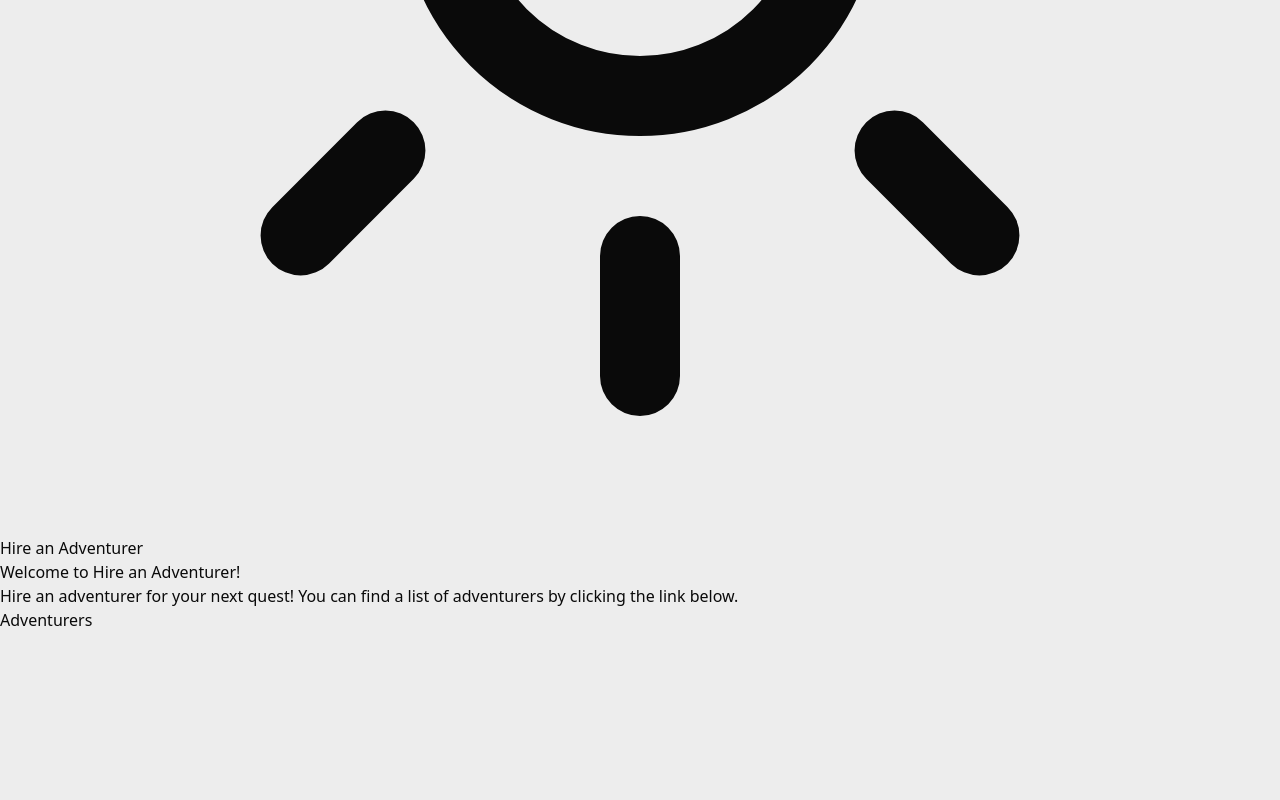
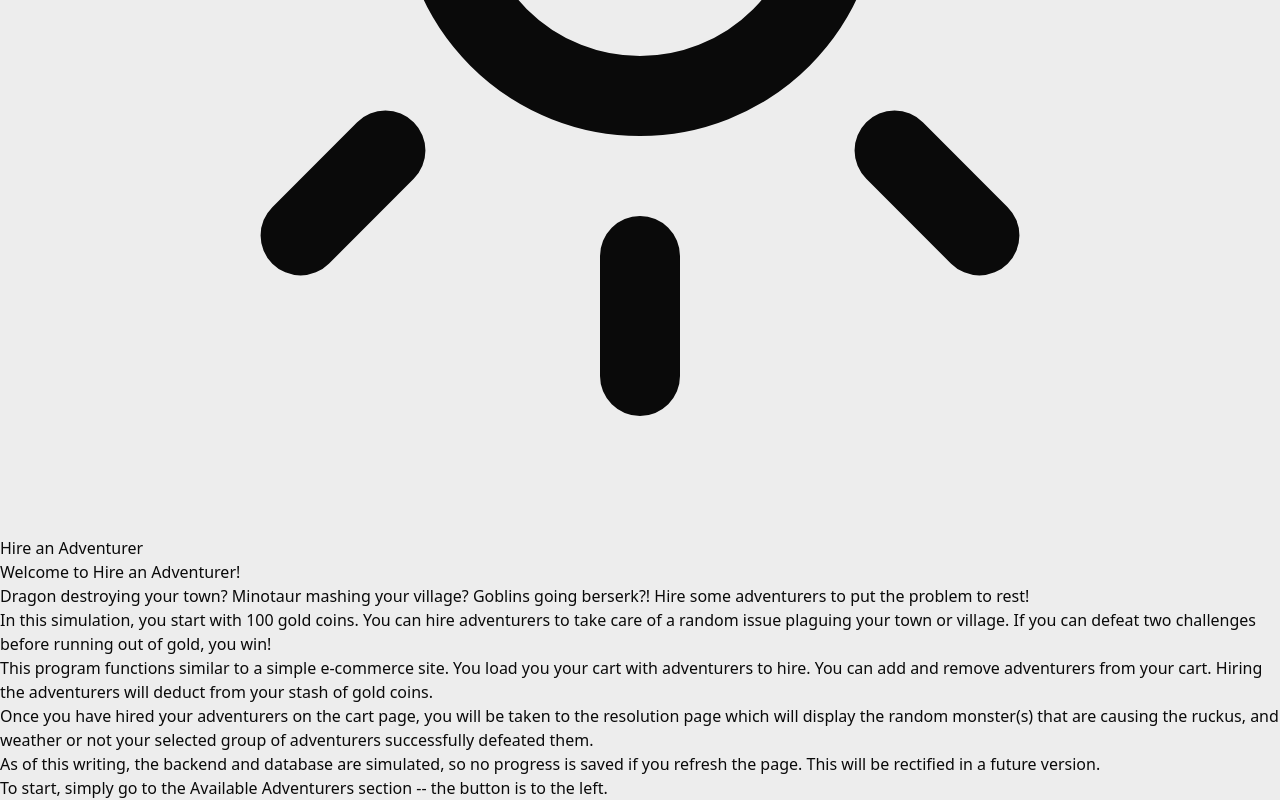
Before and after one commit to jarmbrust/hire-an-adventurer, a Next.js app: page / in a window 1280 px wide. Shown: the part 4728-5528 px from the top of the page. Before the commit the page ends 5360 px from the top, so only its background shows below. Built offline with nearby package versions, Linux system fonts and the light colour scheme.

Commit message:
Added intro and monsters

```diff
--- a/src/adventurers.json
+++ b/src/adventurers.json
@@ -12,7 +12,7 @@
     "description": "Very strong with powerful melee attacks, but Torg cannot do much at range.",
     "image": "image_fx_mighty_torg.jpeg",
     "fee": 10,
-    "rangedPower": 1,
+    "rangedPower": 2,
     "meleePower": 20
   },
   {
@@ -58,7 +58,7 @@
     "image": "image_fx_shadowstalker_velma.jpeg",
     "fee": 8,
     "rangedPower": 8,
-    "meleePower": 9
+    "meleePower": 10
   },
   {
     "id": 5,
--- a/src/app/page.tsx
+++ b/src/app/page.tsx
@@ -1,18 +1,39 @@
 'use client';
 
-import Link from 'next/link';
-import { adventurersListPath } from '@/app/lib/paths';
+// import Link from 'next/link';
+// import { adventurersListPath } from '@/app/lib/paths';
 
 const Home = () => {
   return (
     <>
       <h1 className="text-3xl font-bold">Welcome to Hire an Adventurer!</h1>
 
+      <p className="mt-4 mb-5 italic">
+        Dragon destroying your town?  Minotaur mashing your village?  Goblins going berserk?!
+        Hire some adventurers to put the problem to rest!
+      </p>
       <p className="mt-4 mb-5">
-        Hire an adventurer for your next quest! You can find a list of adventurers
-        by clicking the link below.
+        In this simulation, you start with 100 gold coins.  You can hire adventurers to take
+        care of a random issue plaguing your town or village.   If you can defeat two challenges
+        before running out of gold, you win!
       </p>
-      <Link href={adventurersListPath()}className="font-bold text-2xl">Adventurers</Link>
+      <p className="mt-4 mb-5">
+        This program functions similar to a simple e-commerce site.  You load you your cart
+        with adventurers to hire. You can add and remove adventurers from your cart.
+        Hiring the adventurers will deduct from your stash of gold coins.
+      </p>
+      <p className="mt-4 mb-5">
+        Once you have hired your adventurers on the cart page, you will be taken to the resolution page
+        which will display the random monster(s) that are causing the ruckus, and weather or not your
+        selected group of adventurers successfully defeated them.
+      </p>
+      <p>
+        As of this writing, the backend and database are simulated, so no progress is saved if
+        you refresh the page. This will be rectified in a future version.
+      </p>
+      <p className="mt-4 mb-5">
+        To start, simply go to the Available Adventurers section -- the button is to the left.
+      </p>
     </>
   );
 };
--- a/src/app/ui/inn-logo.tsx
+++ b/src/app/ui/inn-logo.tsx
@@ -1,6 +1,6 @@
 const InnLogo = () => {
   return (
-    <div className={`flex flex-row items-center leading-none text-white`}>
+    <div className={ 'flex flex-row items-center leading-none text-white' }>
       <div className="text-[28px]">Hire an Adventurer!</div>
     </div>
   );
```
Also changed, not shown: src/monsters.json (added, +49 -0 lines).
